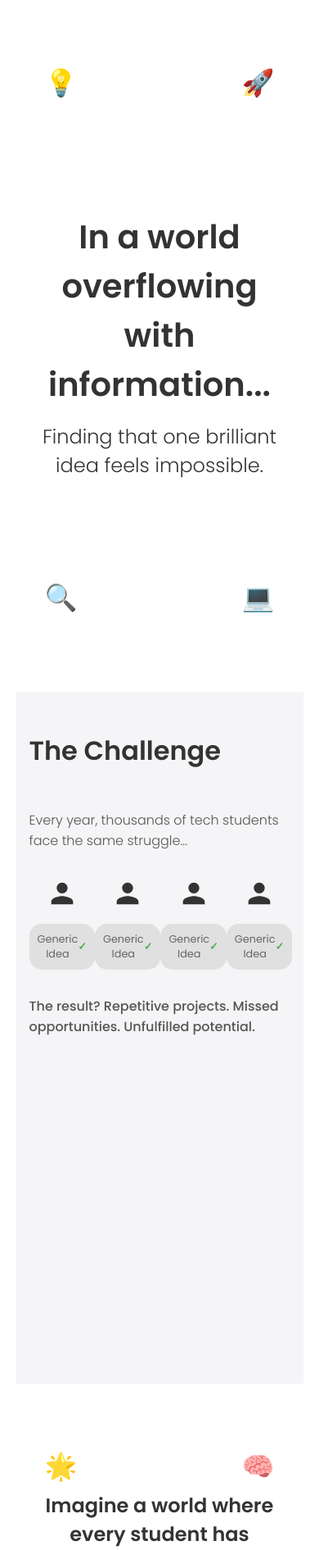
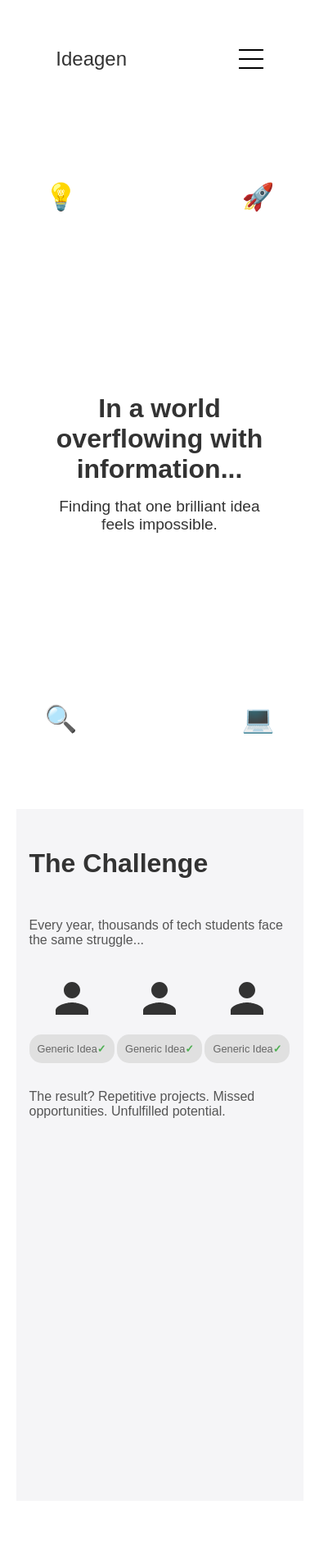
Before and after one commit to ombhojane/ideagen, a FastAPI app: page / in a window 390 px wide. Shown: the top 1891 px of the page at 82% size. Run offline with FastAPI, Linux system fonts and the light colour scheme; some libraries are stand-ins or nearby versions.

Commit message:
vertex ai

```diff
--- a/app.py
+++ b/app.py
@@ -14,14 +14,39 @@
 import os
 import uvicorn
 import asyncio
-from langchain_google_genai import ChatGoogleGenerativeAI
-from langchain.prompts import PromptTemplate
-from langchain.chains import LLMChain
+import vertexai
+from vertexai.generative_models import GenerativeModel, GenerationConfig
+from vertexai.preview.generative_models import HarmCategory, HarmBlockThreshold
 from fastapi.middleware.cors import CORSMiddleware
+from google.cloud import aiplatform
 
 
 
 app = FastAPI()
+
+def setup_google_auth():
+    # Get the directory of the current script
+    current_dir = os.path.dirname(os.path.abspath(__file__))
+
+    # Construct the path to your JSON file
+    credentials_path = os.path.join(current_dir, 'ideagen-429919-daf4a7d99ffc.json')
+
+    # Check if the file exists
+    if not os.path.exists(credentials_path):
+        raise FileNotFoundError(f"Credentials file not found at {credentials_path}")
+
+    # Set the environment variable
+    os.environ["GOOGLE_APPLICATION_CREDENTIALS"] = credentials_path
+
+    try:
+        # Initialize Vertex AI
+        aiplatform.init(project="ideagen-429919", location="asia-south1")
+        print("Google Cloud authentication successful")
+    except Exception as e:
+        print(f"Error initializing Google Cloud: {e}")
+
+setup_google_auth()
+
 app.add_middleware(
     CORSMiddleware,
     allow_origins=["*"],  # Allows all origins, modify as needed
@@ -36,10 +61,25 @@
 templates = Jinja2Templates(directory="templates")
 
 # Use environment variables for sensitive information
-MONGODB_URI = os.environ.get("MONGODB_URI")
-GoogleApiKey = os.environ.get("GOOGLE_API_KEY")
-# Configure Gemini
-llm = ChatGoogleGenerativeAI(model="gemini-1.5-pro", temperature=0.9, google_api_key=GoogleApiKey)
+MONGODB_URI = "mongodb+srv://aminvasudev6:wcw9QsKgW3rUeGA4@waybillcluster.88jnvsg.mongodb.net/?retryWrites=true&w=majority&appName=waybillCluster"
+vertexai.init(project="ideagen-429919", location="asia-south1")
+
+model = GenerativeModel("gemini-1.5-pro-001")
+
+# Define generation config and safety settings
+generation_config = GenerationConfig(
+    max_output_tokens=8192,
+    temperature=1.6,
+    top_p=0.95,
+)
+
+safety_settings = {
+    HarmCategory.HARM_CATEGORY_HATE_SPEECH: HarmBlockThreshold.BLOCK_MEDIUM_AND_ABOVE,
+    HarmCategory.HARM_CATEGORY_DANGEROUS_CONTENT: HarmBlockThreshold.BLOCK_MEDIUM_AND_ABOVE,
+    HarmCategory.HARM_CATEGORY_SEXUALLY_EXPLICIT: HarmBlockThreshold.BLOCK_MEDIUM_AND_ABOVE,
+    HarmCategory.HARM_CATEGORY_HARASSMENT: HarmBlockThreshold.BLOCK_MEDIUM_AND_ABOVE,
+}
+
 
 # Initialize MongoDB client
 client = MongoClient(MONGODB_URI)
@@ -47,15 +87,15 @@
 ideas_collection = db["ideas"]
 reserved_ideas_collection = db["reserved_ideas"]
 
+
 async def generate_ideas_async(prompt):
-    prompt_template = PromptTemplate(
-        input_variables=["prompt"],
-        template="{prompt}"
+    response = model.generate_content(
+        prompt,
+        generation_config=generation_config,
+        safety_settings=safety_settings,
+        stream=False
     )
-    print(prompt_template)
-    chain = LLMChain(llm=llm, prompt=prompt_template)
-    response = chain.run(prompt)
-    return response
+    return response.text
 
 
 def store_idea(idea, metadata):
@@ -189,57 +229,62 @@
 
 @app.post("/generate_ideas")
 async def generate_ideas_route(idea_request: IdeaRequest, background_tasks: BackgroundTasks):
-    reserved_ideas = get_reserved_ideas()
-    reserved_ideas_prompt = "\n".join([f"- {idea['title']}: {idea['description']}" for idea in reserved_ideas])
+    try:
+        reserved_ideas = get_reserved_ideas()
+        reserved_ideas_prompt = "\n".join([f"- {idea['title']}: {idea['description']}" for idea in reserved_ideas])
 
-    exclude_ideas = idea_request.exclude_ideas if hasattr(idea_request, 'exclude_ideas') else []
-    exclude_ideas_prompt = "\n".join([f"- {title}" for title in exclude_ideas])
+        exclude_ideas = idea_request.exclude_ideas if hasattr(idea_request, 'exclude_ideas') else []
+        exclude_ideas_prompt = "\n".join([f"- {title}" for title in exclude_ideas])
 
-    prompt = f"""
-        As an innovative tech project idea generator for university students, create 3 unique and novel project ideas based on the following parameters:
-        Category: {idea_request.category}
-        Proficiency level: {idea_request.proficiency}
-        Time available: {idea_request.time_frame}
-        Team size: {idea_request.team_size}
-        Technical skills: {', '.join(idea_request.technical_skills)}
-        Project goals: {', '.join(idea_request.project_goals)}
-        Additional context: {idea_request.theme}
-        Focus on creating truly innovative, cutting-edge ideas that push the boundaries of current technology. Consider emerging trends, potential breakthroughs, and interdisciplinary approaches.
-        The following ideas have already been reserved and should not be suggested again:
-        {reserved_ideas_prompt}
-        Additionally, do not suggest any of these previously generated ideas:
-        {exclude_ideas_prompt}
-        For each idea, provide:
-        1. Project title (creative and catchy)
-        2. Brief description (2-3 sentences, highlighting its uniqueness)
-        3. Key features or components (3-5 bullet points)
-        4. Potential impact and benefits
-        5. Steps to implement (5-7 high-level steps)
-        6. Best tech stack to be used and why (3-5 technologies with brief explanations)
-        Format the output as a JSON array with 3 objects, each representing an idea. Use the following structure:
-        [
-          {{
-            "title": "Project Title",
-            "description": "Brief description of the project",
-            "features": ["Feature 1", "Feature 2", "Feature 3"],
-            "impact": "Description of potential impact and benefits",
-            "implementation_steps": ["Step 1", "Step 2", "Step 3", "Step 4", "Step 5"],
-            "tech_stack": [
-              {{"name": "Technology 1", "reason": "Reason for using this technology"}},
-              {{"name": "Technology 2", "reason": "Reason for using this technology"}},
-              {{"name": "Technology 3", "reason": "Reason for using this technology"}}
+        prompt = f"""
+            As an innovative tech project idea generator for university students, create 3 unique and novel project ideas based on the following parameters:
+            Category: {idea_request.category}
+            Proficiency level: {idea_request.proficiency}
+            Time available: {idea_request.time_frame}
+            Team size: {idea_request.team_size}
+            Technical skills: {', '.join(idea_request.technical_skills)}
+            Project goals: {', '.join(idea_request.project_goals)}
+            Additional context: {idea_request.theme}
+            Focus on creating truly innovative, cutting-edge ideas that push the boundaries of current technology. Consider emerging trends, potential breakthroughs, and interdisciplinary approaches.
+            The following ideas have already been reserved and should not be suggested again:
+            {reserved_ideas_prompt}
+            Additionally, do not suggest any of these previously generated ideas:
+            {exclude_ideas_prompt}
+            For each idea, provide:
+            1. Project title (creative and catchy)
+            2. Brief description (2-3 sentences, highlighting its uniqueness)
+            3. Key features or components (3-5 bullet points)
+            4. Potential impact and benefits
+            5. Steps to implement (5-7 high-level steps)
+            6. Best tech stack to be used and why (3-5 technologies with brief explanations)
+            Format the output as a JSON array with 3 objects, each representing an idea. Use the following structure:
+            [
+            {{
+                "title": "Project Title",
+                "description": "Brief description of the project",
+                "features": ["Feature 1", "Feature 2", "Feature 3"],
+                "impact": "Description of potential impact and benefits",
+                "implementation_steps": ["Step 1", "Step 2", "Step 3", "Step 4", "Step 5"],
+                "tech_stack": [
+                {{"name": "Technology 1", "reason": "Reason for using this technology"}},
+                {{"name": "Technology 2", "reason": "Reason for using this technology"}},
+                {{"name": "Technology 3", "reason": "Reason for using this technology"}}
+                ]
+            }},
+            ...
             ]
-          }},
-          ...
-        ]
-        Ensure that each idea is distinct, innovative, and tailored to the specified parameters.
-        Note: The output should be a JSON object that details the analysis and recommendations without including the term 'json' or any programming syntax markers.
-        """
+            Ensure that each idea is distinct, innovative, and tailored to the specified parameters.
+            Note: The output should be a JSON object that details the analysis and recommendations without including the term 'json' or any programming syntax markers.
+            """
 
-    # Run the process_and_store_ideas function asynchronously
-    background_tasks.add_task(process_and_store_ideas, prompt, idea_request)
+        # Run the process_and_store_ideas function asynchronously
+        background_tasks.add_task(process_and_store_ideas, prompt, idea_request)
 
-    return {"message": "Ideas generation started. Please check back in a few moments."}
+        return {"message": "Ideas generation started. Please check back in a few moments."}
+    except Exception as e:
+        print(f"Error in generate_ideas_route: {str(e)}")
+        raise HTTPException(status_code=500, detail=f"Internal server error: {str(e)}")
+
 
 async def process_and_store_ideas(prompt, idea_request):
     try:
@@ -262,7 +307,6 @@
     except Exception as e:
         print(f"Error in process_and_store_ideas: {e}")
         app.state.latest_ideas = None
-
 
 @app.get("/get_latest_ideas")
 async def get_latest_ideas():
--- a/requirements.txt
+++ b/requirements.txt
@@ -7,3 +7,8 @@
 langsmith
 pymongo
 fpdf
+google-cloud-core
+google-cloud-aiplatform
+google-api-core
+google-ai-generativelanguage
+google-generativeai
--- a/static/css/style.css
+++ b/static/css/style.css
@@ -147,6 +147,8 @@
 }
 
 
+
+
 body, html {
   margin: 0;
   padding: 0;
@@ -167,8 +169,17 @@
 }
 
 
+
+
 /* Hero Section */
 /* Hero Section */
+/* Base styles */
+body {
+  font-family: Arial, sans-serif;
+  margin: 0;
+  padding: 0;
+  font-size: 16px;
+}
 
 /* Hero Section */
 #hero {
@@ -236,7 +247,6 @@
   padding: 5rem 10%;
   display: flex;
   justify-content: space-between;
-  align-items: center;
 }
 
 .problem-content-wrapper {
@@ -309,20 +319,16 @@
 
 .problem-image-space {
   width: 40%;
-  height: 100%;
-  display: flex;
-  justify-content: center;
-  align-items: center;
-}
-
-.problem-image {
-  max-width: 100%;
-  max-height: 100%;
-  object-fit: contain;
-  border-radius: 10px;
+  /* Add styles for the image space if needed */
 }
 
 /* Animations */
+@keyframes float {
+  0% { transform: translateY(0px); }
+  50% { transform: translateY(-20px); }
+  100% { transform: translateY(0px); }
+}
+
 @keyframes fadeInUp {
   to {
       opacity: 1;
@@ -361,6 +367,18 @@
 
 /* Media Queries for responsiveness */
 @media screen and (max-width: 768px) {
+  .hero-title {
+      font-size: 2rem;
+  }
+
+  .hero-subtitle {
+      font-size: 1.2rem;
+  }
+
+  .sticker {
+      font-size: 2rem;
+  }
+
   #problem-statement {
       flex-direction: column;
       padding: 3rem 1rem;
@@ -384,34 +402,18 @@
 
   .problem-image-space {
       width: 100%;
-      height: auto;
+      height: 200px;
       margin-top: 2rem;
-
-  }
-
-  .problem-image {
-      max-width: 100%;
-      height: auto;
-      border-radius: 10px;
-  }
-
-  .student-icon {
-      width: 40px;
-      height: 40px;
   }
 }
 
-@media screen and (min-width: 769px) and (max-width: 1024px) {
-  .problem-title {
-      font-size: 2.5vw;
+@media screen and (min-width: 1024px) {
+  .hero-title {
+      font-size: 4vw;
   }
 
-  .problem-desc, .problem-result {
-      font-size: 1.5vw;
-  }
-
-  .thought-bubble {
-      font-size: 0.7vw;
+  .hero-subtitle {
+      font-size: 2.5vw;
   }
 }
 
--- a/templates/index.html
+++ b/templates/index.html
@@ -5,8 +5,8 @@
     <meta http-equiv="X-UA-Compatible" content="IE=edge" />
     <meta name="viewport" content="width=device-width, initial-scale=1.0" />
     <title>Ideagen</title>
+    <link rel="stylesheet" href="/static/css/style.css"/>
     <link rel="stylesheet" href="/static/css/mediastyle.css" />
-    <link rel="stylesheet" href="/static/css/style.css" />
   </head>
   <body>
     <nav id="desktop-nav">
@@ -53,15 +53,6 @@
               <p class="problem-desc">Every year, thousands of tech students face the same struggle...</p>
 
               <div class="students-visual">
-                <div class="student pop-in">
-                    <svg class="student-icon" xmlns="http://www.w3.org/2000/svg" viewBox="0 0 24 24">
-                        <path d="M12 12c2.21 0 4-1.79 4-4s-1.79-4-4-4-4 1.79-4 4 1.79 4 4 4zm0 2c-2.67 0-8 1.34-8 4v2h16v-2c0-2.66-5.33-4-8-4z"/>
-                    </svg>
-                    <div class="thought-bubble">
-                        <span class="generic-idea">Generic Idea</span>
-                        <span class="checkmark">✓</span>
-                    </div>
-                </div>
                   <div class="student pop-in">
                       <svg class="student-icon" xmlns="http://www.w3.org/2000/svg" viewBox="0 0 24 24">
                           <path d="M12 12c2.21 0 4-1.79 4-4s-1.79-4-4-4-4 1.79-4 4 1.79 4 4 4zm0 2c-2.67 0-8 1.34-8 4v2h16v-2c0-2.66-5.33-4-8-4z"/>
@@ -248,6 +239,12 @@
         <p lang="en" dir="ltr">Unleash your creativity with our new tool. Pick your tech, skill level, and timeframe - watch as AI sparks innovative project concepts tailored just for you!<br><br>Find your next project idea: <a href="https://t.co/2I4tEonzMH">https://t.co/2I4tEonzMH</a> <a href="https://t.co/AAkKf8kNh3">pic.twitter.com/AAkKf8kNh3</a></p>&mdash; Om Bhojane (@ombhojane05) <a href="https://twitter.com/ombhojane05/status/1812144403382698439?ref_src=twsrc%5Etfw">July 13, 2024</a>
       </blockquote>
     </div>
+    <div class="gallery-item image">
+      <img src="/static/assets/omprofile.png" alt="Ideagen achievement">
+      <div class="overlay">
+        <p>Celebrating our latest milestone!</p>
+      </div>
+    </div>
 
     <!-- Add more gallery items as needed -->
   </div>
```
Also changed, not shown: ideagen-429919-daf4a7d99ffc.json (added, +13 -0 lines), templates/ideagen.html (+12 -6 lines), 1 other file. Lines whose indentation alone changed are shown as unchanged.
